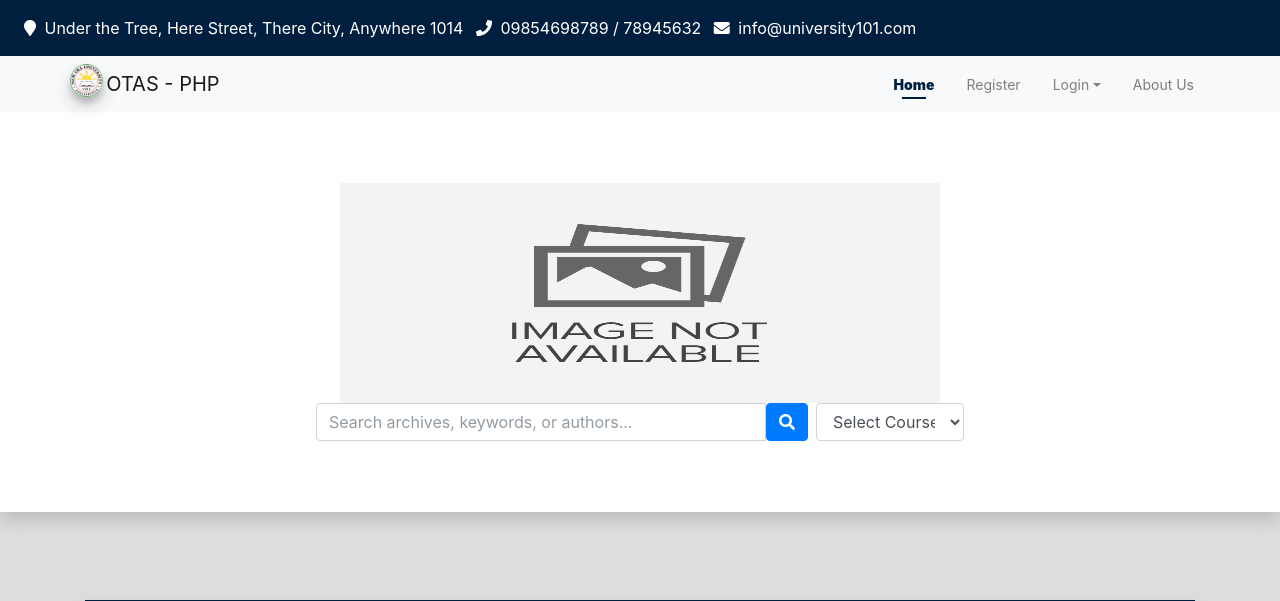
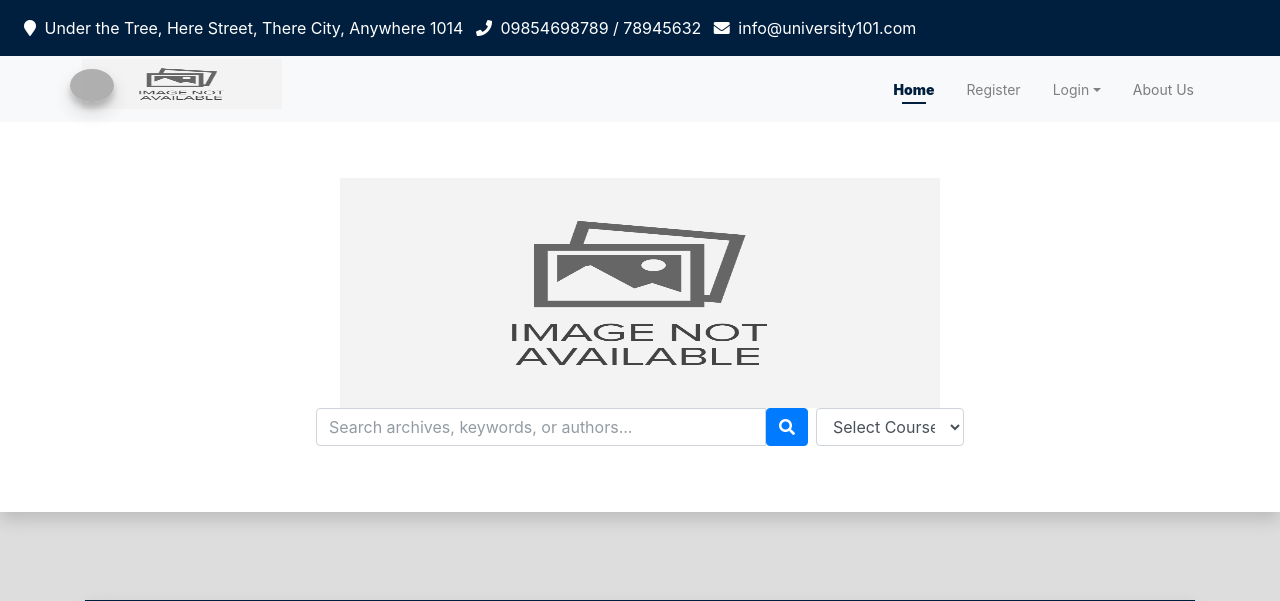
Before and after one commit to sgtpiamrm/capstone, a PHP site: page /capstone/ in a window 1280 px wide. Shown: the top 601 px of the page. Run offline with PHP 8.4, Linux system fonts and the light colour scheme; data comes from the database, SQL or seed files in the repository; some libraries are stand-ins or nearby versions; grey boxes are pictures that could not be loaded.

Commit message:
update logo img and homepage adjustments

```diff
--- a/admin/home.php
+++ b/admin/home.php
@@ -1,4 +1,5 @@
-<h1>Welcome to <?php echo $_settings->info('name') ?></h1>
+<h1>Welcome to <img src="<?= validate_image($_settings->info('logo_name')) ?>" id="logo-img"
+        style="width: 450px; height: 150px; margin-left: -90px;"></img> </h1>
 <!-- Displays the welcome message with the value of 'name' from the settings object -->
 
 <hr class="border-info">
--- a/admin/inc/navigation.php
+++ b/admin/inc/navigation.php
@@ -7,7 +7,8 @@
     <img src="<?php echo validate_image($_settings->info('logo')) ?>" alt="Store Logo"
       class="brand-image img-circle elevation-3 bg-white"
       style="width: 1.8rem;height: 1.8rem;max-height: unset;object-fit:scale-down;object-position:center center">
-    <span class="brand-text font-weight-light"><?php echo $_settings->info('short_name') ?></span>
+    <span><img src=" <?php echo validate_image($_settings->info('logo_name')) ?>"
+        style="width: 200px; height: 120px; margin-left: -35px; margin-top: -45px;"></span>
   </a>
 
   <!-- Sidebar Section -->
--- a/inc/topBarNav.php
+++ b/inc/topBarNav.php
@@ -120,7 +120,8 @@
     <a href="./" class="navbar-brand">
       <img src="<?php echo validate_image($_settings->info('logo')) ?>" alt="Site Logo"
         class="brand-image img-circle elevation-3" style="opacity: .8">
-      <span><?= $_settings->info('short_name') ?></span>
+      <span><img src=" <?php echo validate_image($_settings->info('logo_name')) ?>"
+          style="width: 200px; height: 50px; margin-left: -35px; margin-top: -10px;"></span>
     </a>
 
     <button class="navbar-toggler" type="button" data-toggle="collapse" data-target="#navbarCollapse"
--- a/index.php
+++ b/index.php
@@ -95,14 +95,13 @@
 
     <!-- Main content wrapper -->
     <div class="content-wrapper pt-5" style="min-height: 2px;">
-
       <!-- Display header for home or about_us page -->
       <?php if ($page == "home" || $page == "about_us"): ?>
         <div id="header" class="shadow mb-4">
           <div class="d-flex justify-content-center h-100 w-100 align-items-center flex-column px-3">
             <!-- Title of the site -->
-            <img src="<?= validate_image($_settings->info('name')) ?>" id="logo-img" class="img-fluid"
-              style="width: 600px; height: 220px;"></img>
+            <img src="<?= validate_image($_settings->info('logo_name')) ?>" id="logo-img" class="img-fluid"
+              style="width: 600px; height: 230px;"></img>
 
             <!-- Searchable OPAC feature -->
             <form id="search-form" action="search_results.php" method="GET">
@@ -132,6 +131,8 @@
         </div>
       </div>
     <?php endif; ?>
+
+
 
     <script>
       $(function () {
--- a/login.php
+++ b/login.php
@@ -177,6 +177,7 @@
                 })
             })
         })
+
     </script>
 </body>
 
```
